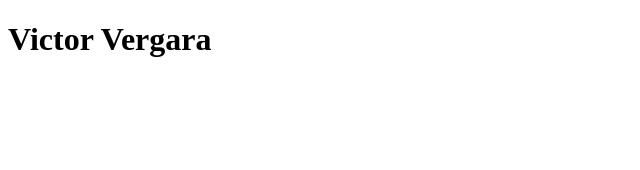
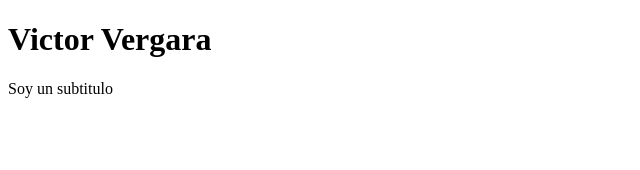
Before and after one commit to VergaraVictor/React, a React (Vite) app in the folder React/03-counter-app-vite/: page / in a window 1280 px wide. Shown: the top 170 px of the page, without its empty margins (0-640 px from the left). Built offline with nearby package versions, Linux system fonts and the light colour scheme.

Commit message:
RetornarElementosEnElComponenteFragment

```diff
--- a/React/03-counter-app-vite/src/FirstApp.jsx
+++ b/React/03-counter-app-vite/src/FirstApp.jsx
@@ -1,5 +1,8 @@
 export const FirstApp = () => {
     return (
-        <h1> Victor Vergara</h1>
+        <>
+            <h1> Victor Vergara</h1>
+            <p>Soy un subtitulo</p>
+        </>
     );
 }
```
